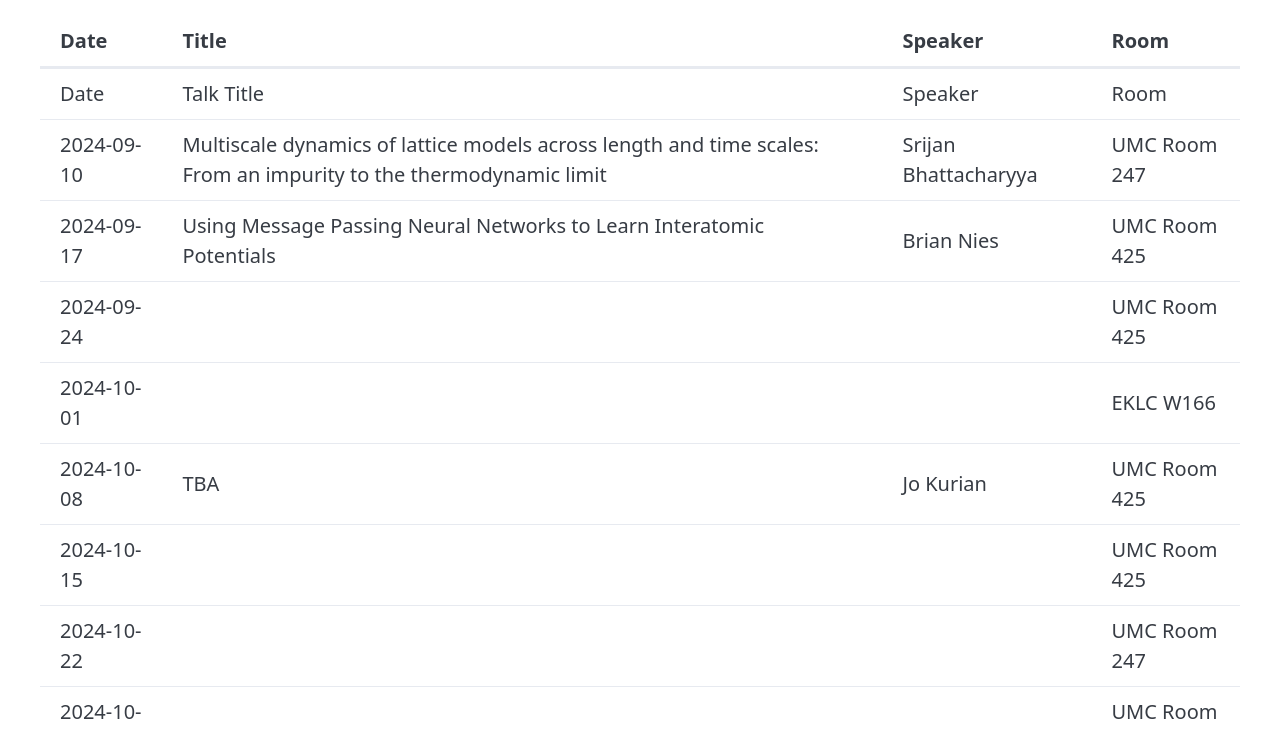
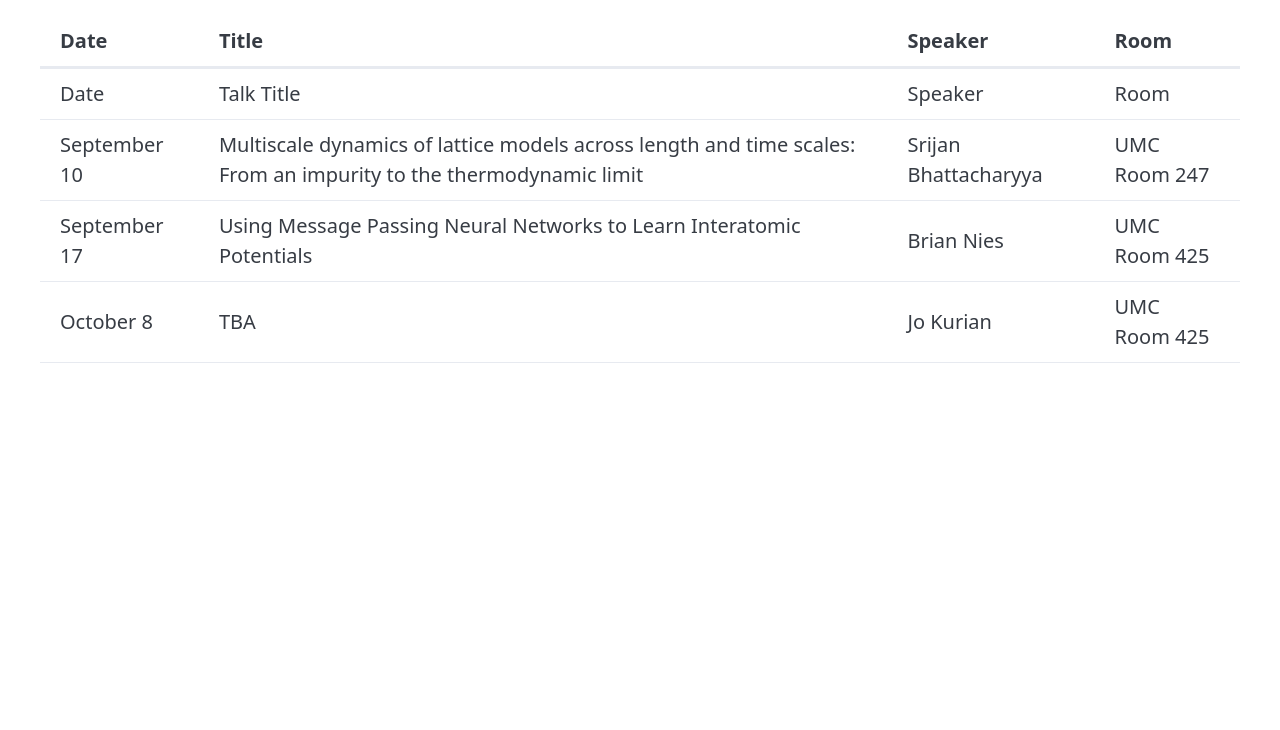
Before and after one commit to rtgrimm/rtgrimm.github.io, a plain HTML site: page supergroup.html in a window 1280 px wide. Shown: the part 330-1060 px from the top of the page. After the commit the page ends 800 px from the top, so only its background shows below. Drawn offline with nearby package versions, Linux system fonts and the light colour scheme.

Commit message:
Formatting

```diff
--- a/supergroup.html
+++ b/supergroup.html
@@ -69,6 +69,8 @@
                 const tableBody = document.getElementById("talks-table-body");
 
                 data.forEach(([date, title, speaker, room]) => {
+                  // Only create a row if the title is not empty
+                  if (title && title.trim() !== "") {
                     const row = document.createElement("tr");
 
                     const dateCell = document.createElement("td");
@@ -88,6 +90,7 @@
                     row.appendChild(roomCell);
 
                     tableBody.appendChild(row);
+                  }
                 });
               })
               .catch(error => console.error("Error loading CSV:", error));
--- a/talks.csv
+++ b/talks.csv
@@ -1,15 +1,15 @@
 Date,Talk Title,Speaker,Room
-2024-09-10,Multiscale dynamics of lattice models across length and time scales: From an impurity to the thermodynamic limit,Srijan Bhattacharyya,UMC Room 247
-2024-09-17,Using Message Passing Neural Networks to Learn Interatomic Potentials,Brian Nies,UMC Room 425
-2024-09-24,,,UMC Room 425
-2024-10-01,,,EKLC W166
-2024-10-08,TBA,Jo Kurian,UMC Room 425
-2024-10-15,,,UMC Room 425
-2024-10-22,,,UMC Room 247
-2024-10-29,,,UMC Room 247
-2024-11-05,,,UMC Room 247
-2024-11-12,,,EKLC W166
-2024-11-19,,,EKLC W166
-2024-11-26,,,UMC Room 247
-2024-12-03,,,UMC Room 425
-2024-12-10,,,UMC Room 247
+September 10,Multiscale dynamics of lattice models across length and time scales: From an impurity to the thermodynamic limit,Srijan Bhattacharyya,UMC Room 247
+September 17,Using Message Passing Neural Networks to Learn Interatomic Potentials,Brian Nies,UMC Room 425
+September 24,,,UMC Room 425
+October 1,,,EKLC W166
+October 8,TBA,Jo Kurian,UMC Room 425
+October 15,,,UMC Room 425
+October 22,,,UMC Room 247
+October 29,,,UMC Room 247
+November 5,,,UMC Room 247
+November 12,,,EKLC W166
+November 19,,,EKLC W166
+November 26,,,UMC Room 247
+December 3,,,UMC Room 425
+December 10,,,UMC Room 247
```
Lines whose indentation alone changed are shown as unchanged.
